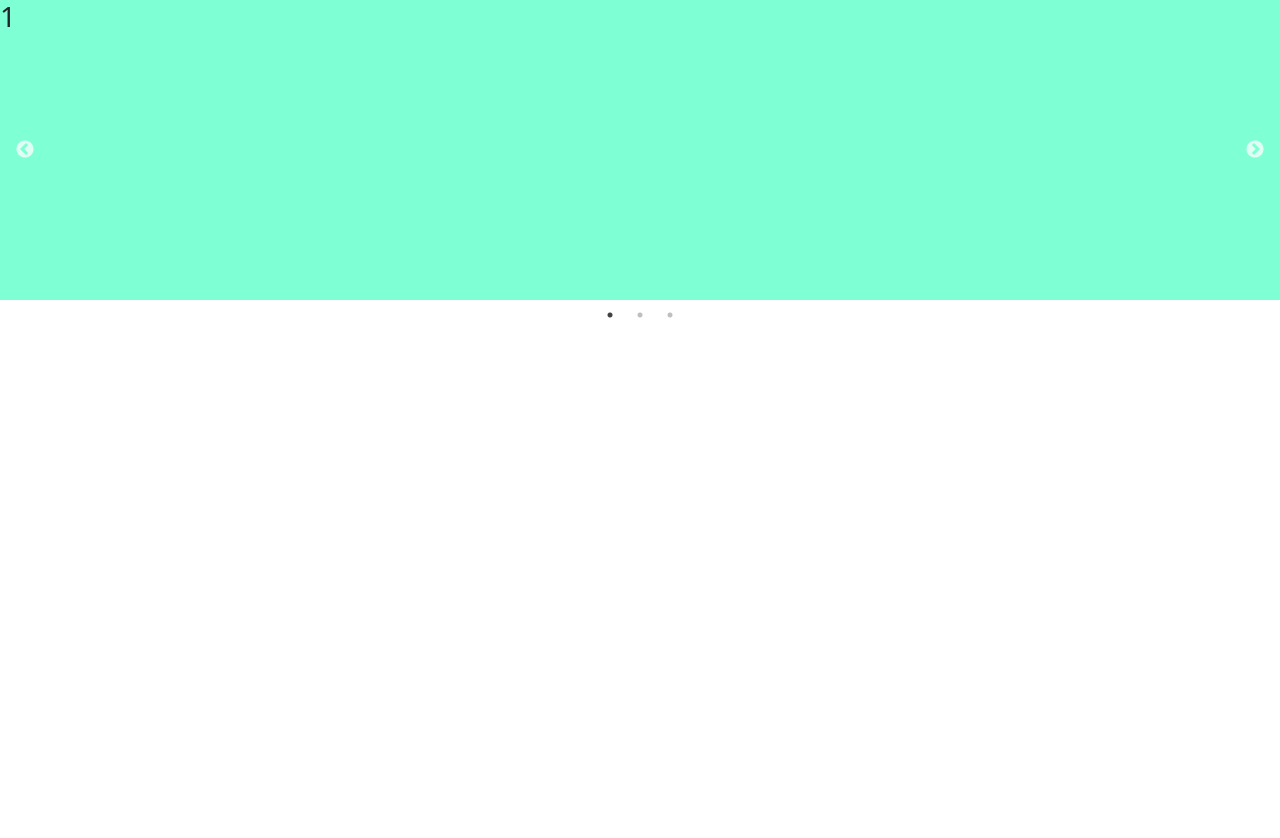
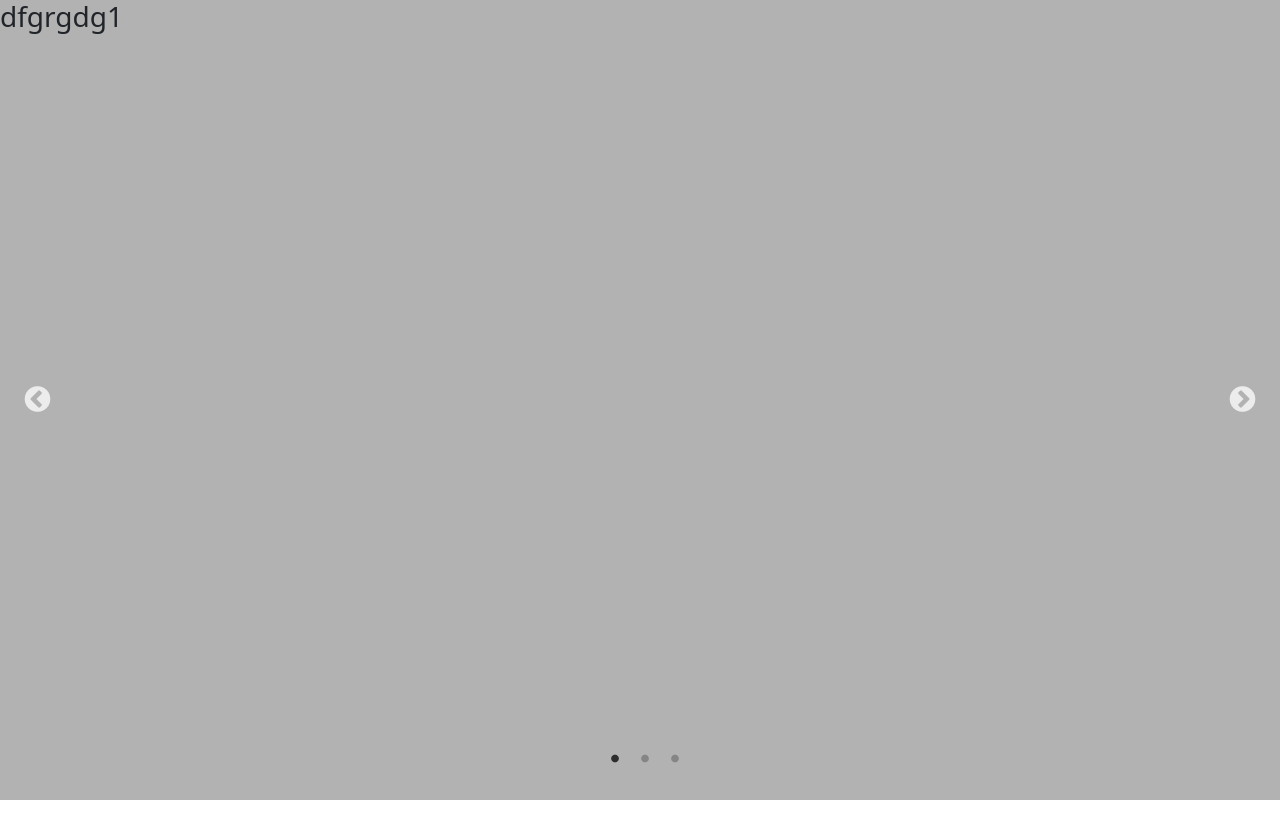
Before and after one commit to Cosmopolitan777/Cosmopolitan, a React (Create React App) app in the folder client/: page / in a window 1280 px wide. Shown: the top 838 px of the page. Before the commit the page ends 800 px from the top, so only its background shows below. Built offline with nearby package versions, Linux system fonts and the light colour scheme.

Commit message:
move: CocktailDetail.js Component to pages

```diff
--- a/client/src/App.js
+++ b/client/src/App.js
@@ -1,5 +1,4 @@
-import CocktailDetail from "./Components/CocktailDetail";
-
+import CocktailDetail from "./pages/CocktailDetail";
 function App() {
   return (
     <div className="App">
--- a/client/src/Styles/CocktailDetail.scss
+++ b/client/src/Styles/CocktailDetail.scss
@@ -1,17 +1,24 @@
 @import "~bootstrap/scss/bootstrap";
 .CocktailDetail {
-  background-color: aquamarine;
-  height: 300px;
-  .SlideDiv {
-    background-color: aquamarine;
-    height: 300px;
-    width: 400px;
+  height: 100vh;
+  .Slider {
+    height: 100%;
+    width: 100%;
+    .slick-list {
+      background-color: rgb(0, 0, 0, 0.3);
+      height: 100%;
+      width: 100%;
     }
     button {
       width: 100px;
       height: 100px;
+      zoom: 1.5;
     }
     .slick-prev {
       z-index: 9999;
     }
   }
+  //   .slick-next {
+  //     z-index: 9999;
+  //   }
+}
--- a/client/src/Components/CocktailDetail.js
+++ b/client/src/pages/CocktailDetail.js
@@ -15,9 +15,9 @@ export default class SimpleSlider extends Component {
     return (
       <div className="CocktailDetail">
         {/* <h2> Single Item</h2> */}
-        <Slider {...settings}>
+        <Slider className="Slider" {...settings}>
           <div className="SlideDiv">
-            <h3>1</h3>
+            <h3>dfgrgdg1</h3>
           </div>
           <div className="SlideDiv">
             <h3>2</h3>
```
Lines whose indentation alone changed are shown as unchanged.
